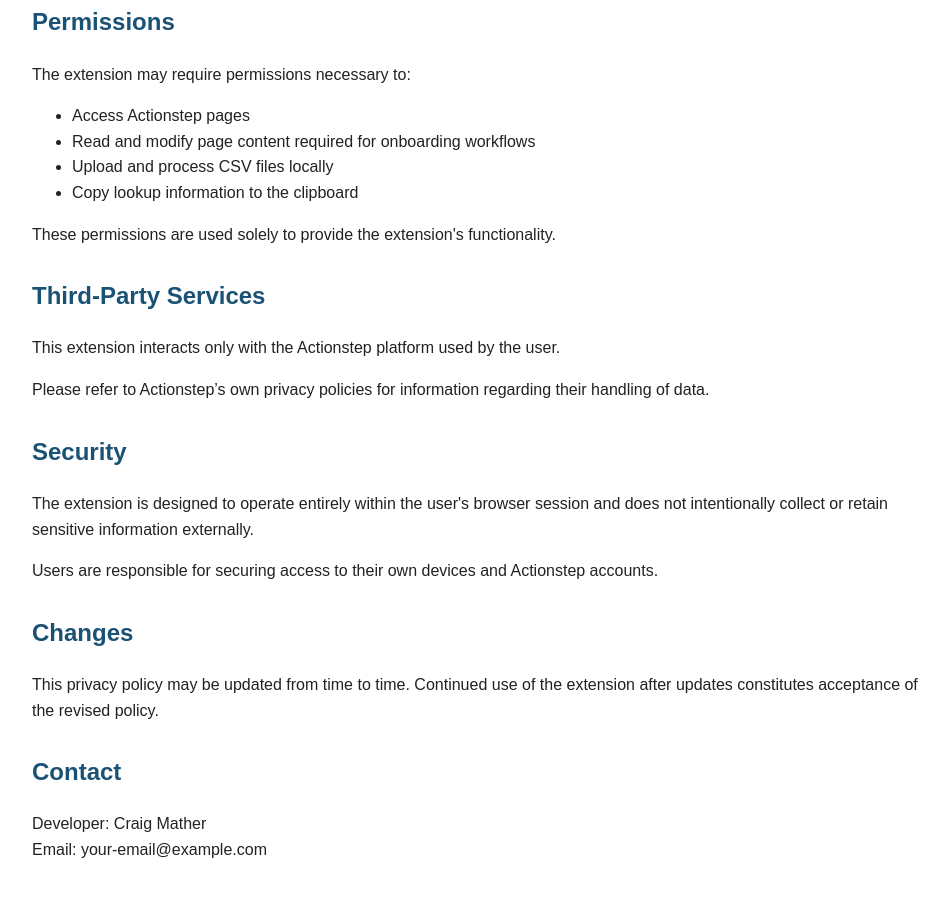
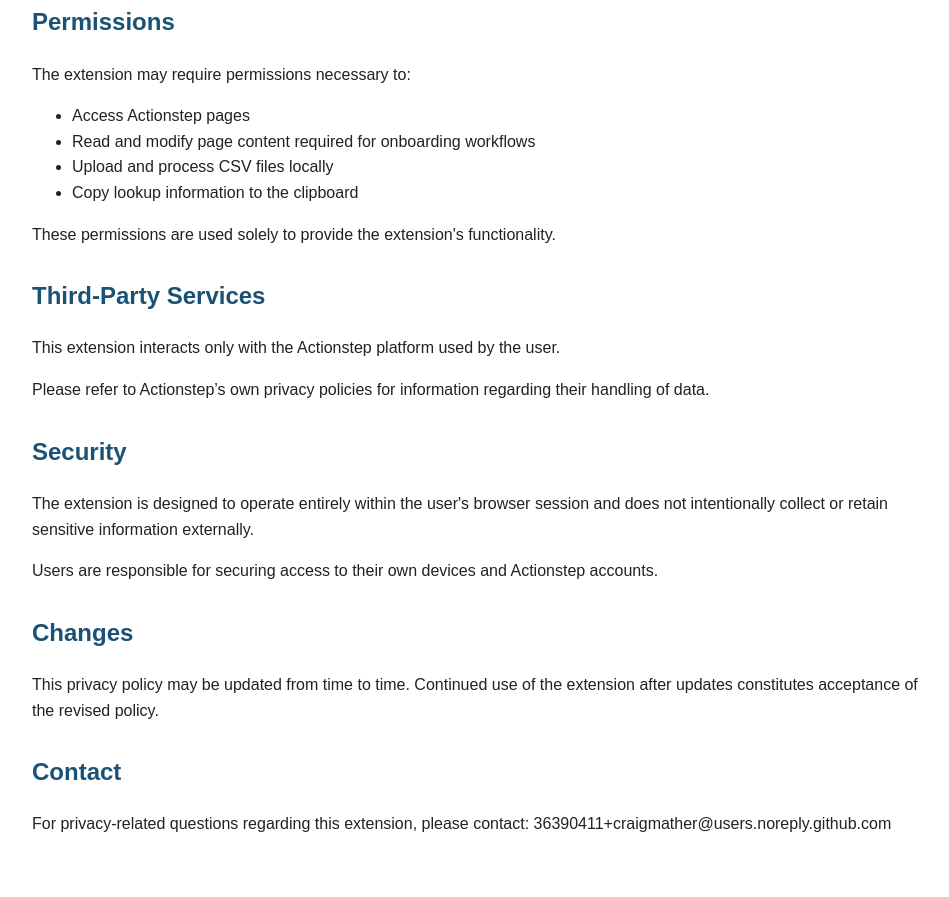
Before and after one commit to craigmather/bulk-user-onboarder-privacy, a plain HTML site: page index.html in a window 1280 px wide. Shown: the part 1138-2035 px from the top of the page, without its empty margins (158-1107 px from the left). Drawn offline with Linux system fonts and the light colour scheme.

Commit message:
Update contact information in index.html

```diff
--- a/index.html
+++ b/index.html
@@ -161,13 +161,13 @@
     </p>
   </section>
 
-  <section>
-    <h2>Contact</h2>
-    <p>
-      Developer: Craig Mather<br />
-      Email: your-email@example.com
-    </p>
-  </section>
+<section>
+  <h2>Contact</h2>
+  <p>
+    For privacy-related questions regarding this extension, please contact:
+    36390411+craigmather@users.noreply.github.com
+  </p>
+</section>
 
 </body>
 </html>
```
